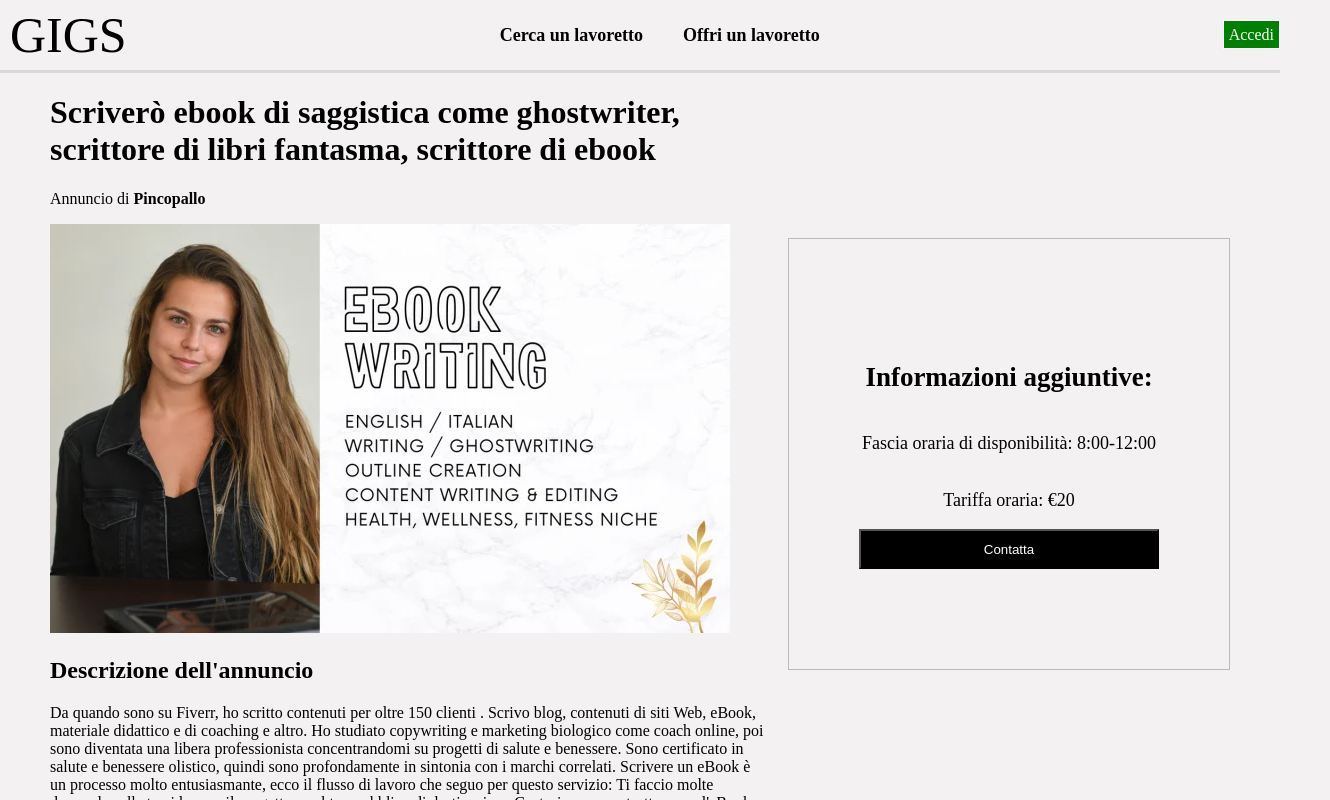
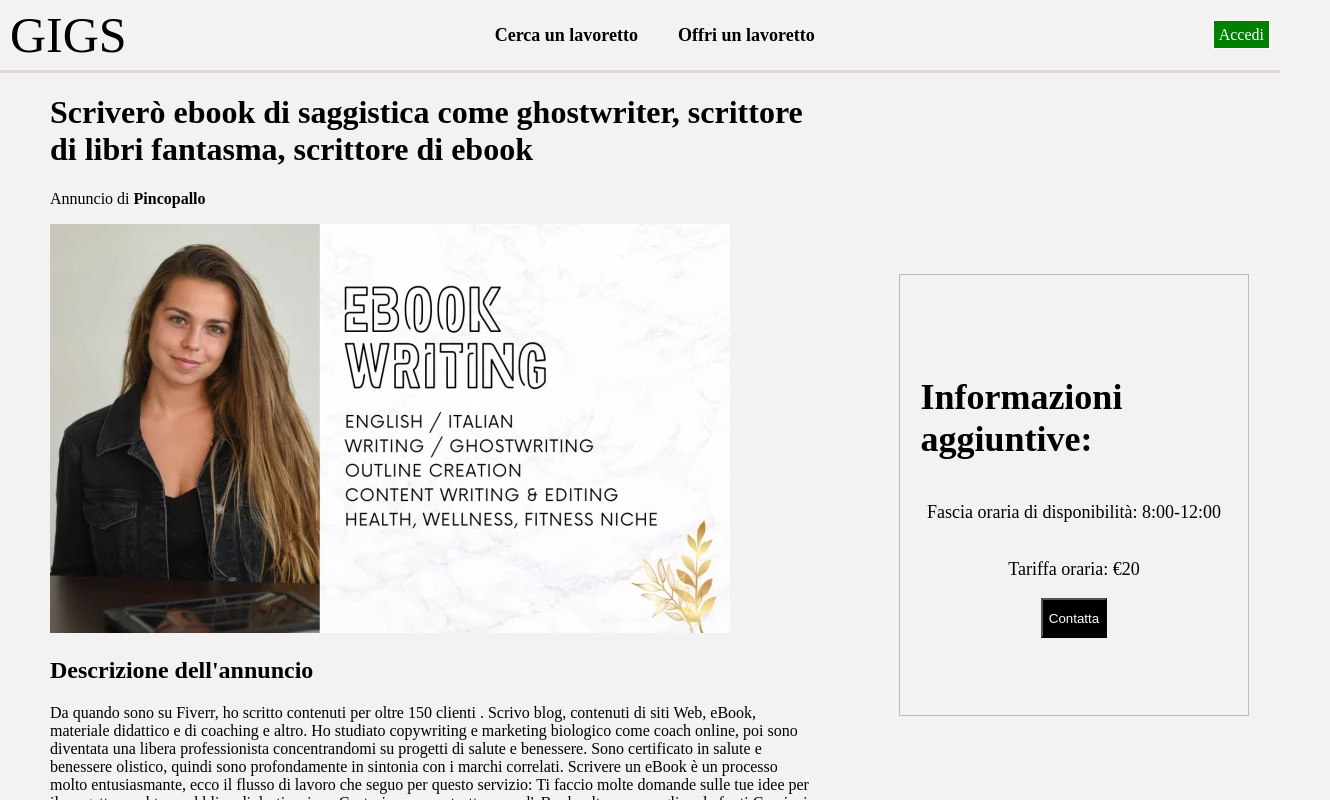
Before and after one commit to GCrapuzzi/GIGS-webapp, a React (Create React App) app in the folder frontend/: page / in a window 1280 px wide. Shown: the top 800 px of the page, 1330 px wide, since content can reach past the window. Built offline with nearby package versions, Linux system fonts and the light colour scheme.

Commit message:
miglioramenti grafici

```diff
--- a/frontend/src/App.css
+++ b/frontend/src/App.css
@@ -255,6 +255,7 @@ footer{
   padding: 5px;
   background-color: green;
   color: white;
+  margin-right: 10px;
 }
 
 .loginPage{
@@ -334,18 +335,18 @@ footer{
 }
 
 .cardContainer{
-  display: flex;
-  align-items: center;
-  justify-content: center;
-  flex-wrap: wrap;
-  flex-direction: row;
+  display: grid;
+  grid-template-columns: repeat(4, 1fr);
+  grid-gap: 10px;
+  margin-right: 250px;
+  margin-left: 250px;
+  row-gap: 50px;
 }
 
 .cardSlot{
-  width: 315px;
-  height: auto;
-  margin:20px;
-  margin-top:40px;
+  width: 300px;
+  margin: auto;
+  margin-top: 50px;
 }
 
 
@@ -386,8 +387,8 @@ footer{
 
 .cardpageDetailsContainer{
   display: flex;
-  flex-direction: row;
   margin-left: 50px;
+  width: 100%;
 }
 
 .cardpageDetailsText{
@@ -396,17 +397,13 @@ footer{
 .asideBox{
   display: flex;
   align-items: center;
+  justify-content: center;
   flex-direction: column;
   border: rgba(128, 128, 128, 0.477) solid 1px;
-  margin-left: 20px;
-  margin-top: 100px;
-  width: 400px;
-  margin-right: 50px;
   font-size:large;
   padding: 20px;
-  padding-top:100px;
-  padding-bottom: 100px;
-  margin-bottom: 200px;
+  width: 60%;
+  height: 400px;
 }
 
 .firstColumn{
@@ -417,11 +414,12 @@ footer{
   display: flex;
   align-items: center;
   justify-content: center;
+  width: 40%;
 }
 
 .buttonInfoCard{
-  width: 300px;
   background-color: black;
   color: white;
   height: 40px;
+  cursor: pointer;
 }
--- a/frontend/src/pages/CardpageDetails.jsx
+++ b/frontend/src/pages/CardpageDetails.jsx
@@ -40,12 +40,12 @@ Ebook sul benessere
 Sono disponibile a chiacchierare con te sulle tue idee per il progetto e a definire tutti i dettagli riguardanti la copia e lo stile del tuo eBook :</p>
             </div>
             <div className='secondColumn'>
-                <aside className='asideBox'>
+                <div className='asideBox'>
                     <h1>Informazioni aggiuntive:</h1>
                     <p>Fascia oraria di disponibilità: 8:00-12:00</p>
                     <p>Tariffa oraria: &euro;20</p>
                     <button className='buttonInfoCard'>Contatta</button>
-                </aside>
+                </div>
             </div>
         </div>
     )
```
